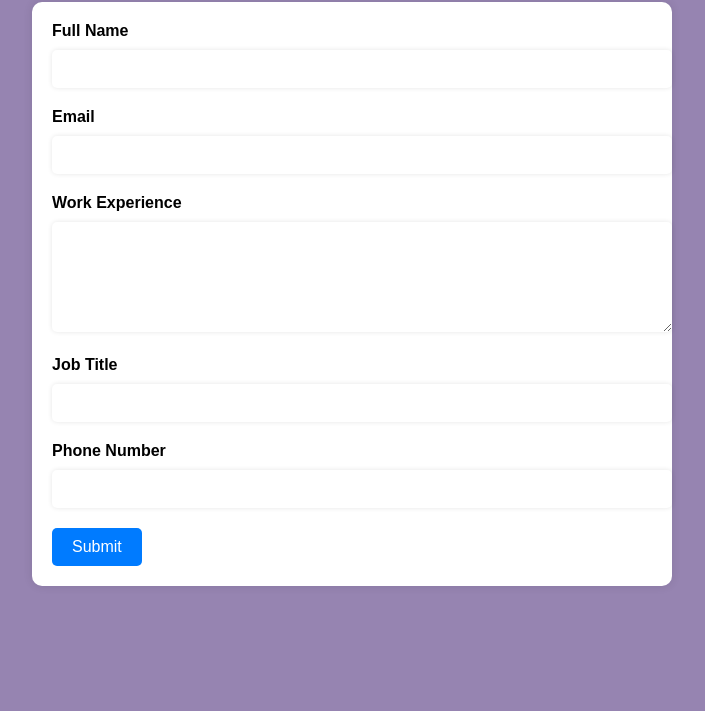
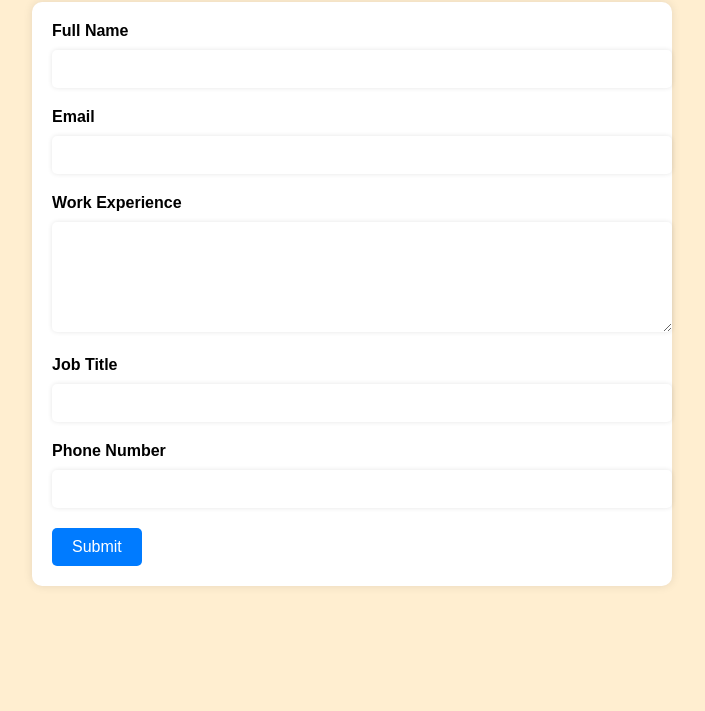
Before and after one commit to arohyadav/nodecicd, a website: page index.html in a window 1280 px wide. Shown: the part 89-800 px from the top of the page, without its empty margins (288-993 px from the left). Drawn offline with Linux system fonts and the light colour scheme.

Commit message:
Update index.html

```diff
--- a/index.html
+++ b/index.html
@@ -5,7 +5,7 @@
 	<style>
 		body {
 			font-family: Arial, sans-serif;
-			background-color: #9684B1;
+			background-color: #FFEED0;
 			padding: 10px;
 		}
 		h1 {
```
